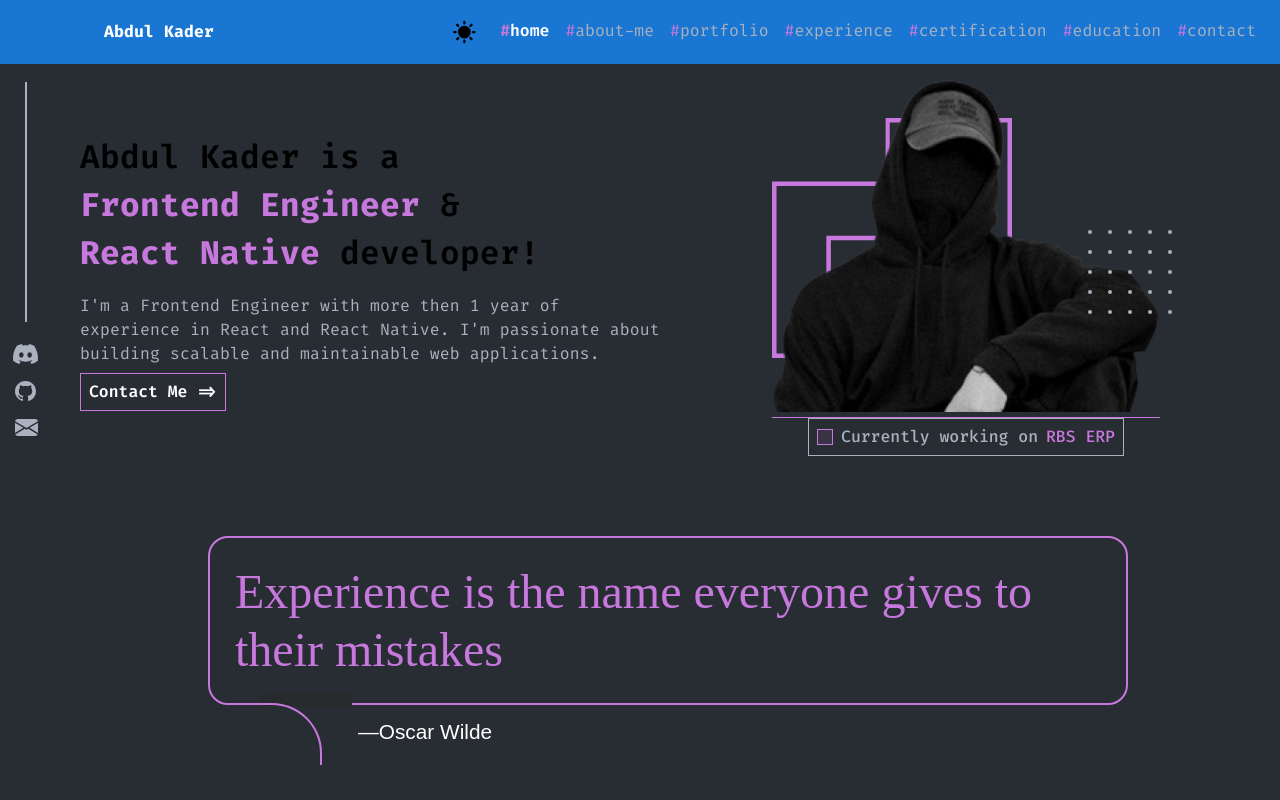
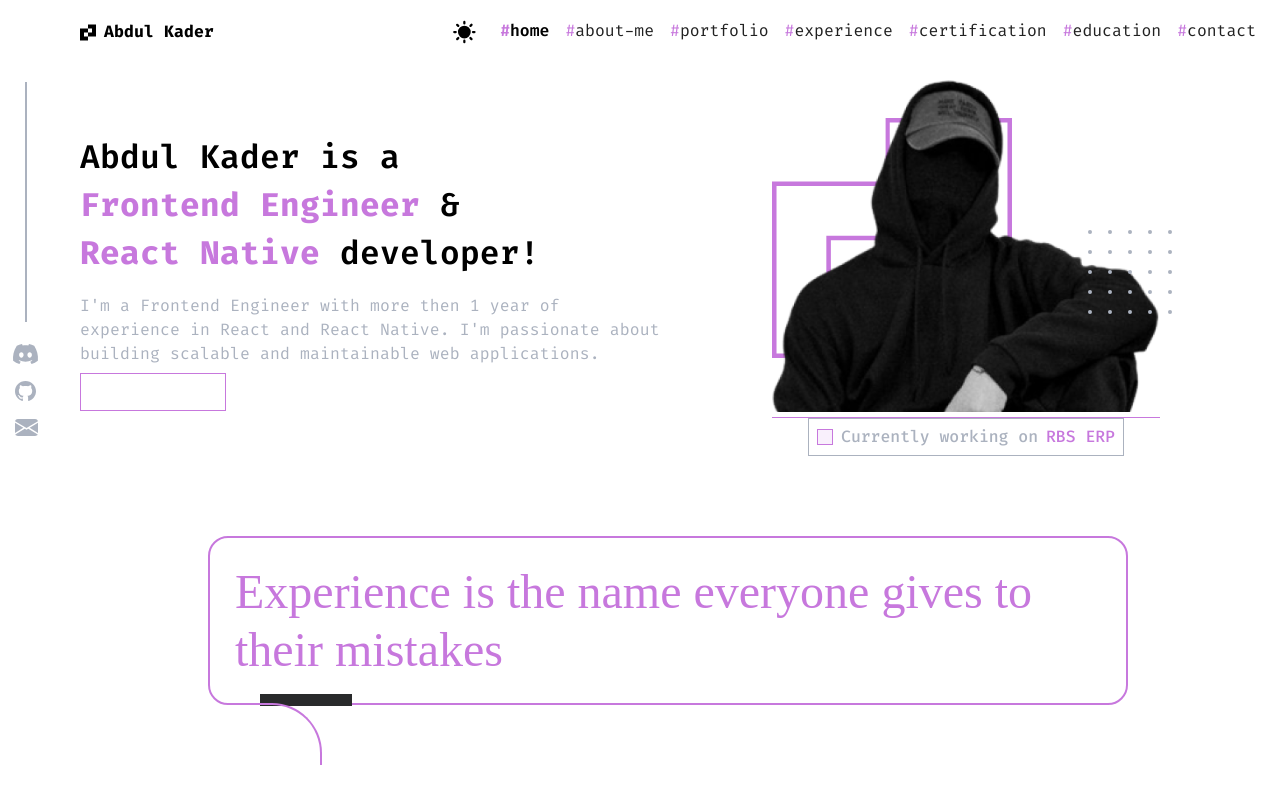
Before and after one commit to abdulkadershohan/react-protfolio, a React (Create React App) app: page / in a window 1280 px wide. Shown: the top 800 px of the page. Built offline with nearby package versions, Linux system fonts and the light colour scheme.

Commit message:
app bar and side bar dark done

```diff
--- a/src/components/drawerNew/NewDrawer.js
+++ b/src/components/drawerNew/NewDrawer.js
@@ -61,8 +61,7 @@ const navbarData = {
 }
 
 function DrawerAppBar(props, { children }) {
-    const { mode, color } = useSelector(state => state.theme)
-    console.log(mode)
+    const { mode, mainBgColorDark, mainBgColorLight, textDark, textLight, textWhite, textGray } = useSelector(state => state.theme)
     const isDark = Boolean(mode === 'dark')
     const dispatch = useDispatch()
     const { routes, logo, logoTitle } = navbarData
@@ -161,7 +160,7 @@ function DrawerAppBar(props, { children }) {
         }}>
             <AppBar component="nav"
                 sx={{
-                    backgroundColor: isDark ? process.env.REACT_APP_BACKGROUND_COLOR_DARK_MODE : process.env.REACT_APP_BACKGROUND_COLOR_LIGHT_MODE,
+                    backgroundColor: isDark ? mainBgColorDark : mainBgColorLight,
                     boxShadow: 'none',
                     pl: {
                         md: 7,
@@ -171,21 +170,16 @@ function DrawerAppBar(props, { children }) {
             >
                 <Toolbar>
                     <IconButton
-                        color="inherit"
                         aria-label="open drawer"
                         edge="start"
                         onClick={handleDrawerToggle}
-                        sx={{ mr: 2, display: { md: 'none' } }}
+                        sx={{
+                            mr: 2, display: { md: 'none' },
+                            color: isDark ? textLight : textDark,
+                        }}
                     >
                         <MenuIcon />
                     </IconButton>
-                    {/* <Typography
-                        variant="h6"
-                        component="div"
-                        sx={{ flexGrow: 1, display: { xs: 'none', sm: 'block' } }}
-                    >
-                        MUI
-                    </Typography> */}
                     <Box
                         sx={{ flexGrow: 1, display: { xs: 'none', md: 'block' } }}
                         component="div"
@@ -205,11 +199,11 @@ function DrawerAppBar(props, { children }) {
                                 style={{ width: 15, height: 15 }}
                             /> */}
                             <LogoImg
-                                iconColor={isDark ? process.env.REACT_APP_TEXT_COLOR_DARK_MODE : process.env.REACT_APP_TEXT_COLOR_LIGHT_MODE}
+                                iconColor={isDark ? textLight : textDark}
                             />
                             <CTypography
                                 fontSize="1rem"
-                                color={isDark ? process.env.REACT_APP_TEXT_COLOR_DARK_MODE : process.env.REACT_APP_TEXT_COLOR_LIGHT_MODE}
+                                color={isDark ? textLight : textDark}
 
                             >
                                 Abdul Kader
@@ -233,7 +227,7 @@ function DrawerAppBar(props, { children }) {
 
                         >
                             <SunIcon
-                                iconColor={isDark ? '#fff' : '#000'}
+                                iconColor={isDark ? textLight : textDark}
                             />
                         </IconButton>
                         {
@@ -246,13 +240,13 @@ function DrawerAppBar(props, { children }) {
                                             {
                                                 // borderRight: "4px solid white",
                                                 // background: "rgb(45, 51, 89)"
-                                                color: isDark ? process.env.REACT_APP_TEXT_COLOR_DARK_MODE : process.env.REACT_APP_TEXT_COLOR_LIGHT_MODE,
+                                                color: isDark ? textWhite : textDark,
                                                 fontFamily: "FiraCode",
                                                 fontWeight: 600,
 
                                             }
                                             : {
-                                                color: "#ABB2BF",
+                                                color: isDark ? textLight : textGray,
                                                 fontFamily: "FiraCode",
                                                 fontWeight: 400,
 
@@ -267,7 +261,7 @@ function DrawerAppBar(props, { children }) {
                                             component="span"
                                             sx={{
                                                 "&:hover": {
-                                                    color: isDark ? process.env.REACT_APP_TEXT_COLOR_DARK_MODE : process.env.REACT_APP_TEXT_COLOR_LIGHT_MODE,
+                                                    color: isDark ? textWhite : textDark,
                                                 }
                                             }}
 
@@ -293,7 +287,7 @@ function DrawerAppBar(props, { children }) {
                     }}
                     PaperProps={{
                         sx: {
-                            backgroundColor: isDark ? process.env.REACT_APP_BACKGROUND_COLOR_DARK_MODE : process.env.REACT_APP_BACKGROUND_COLOR_LIGHT_MODE,
+                            backgroundColor: isDark ? mainBgColorDark : mainBgColorLight,
                         }
                     }}
                     sx={{
@@ -316,7 +310,7 @@ function DrawerAppBar(props, { children }) {
             <Box component="main" sx={{
                 p: 2,
                 pr: 3,
-                backgroundColor: isDark ? process.env.REACT_APP_BACKGROUND_COLOR_DARK_MODE : process.env.REACT_APP_BACKGROUND_COLOR_LIGHT_MODE,
+                backgroundColor: isDark ? mainBgColorDark : mainBgColorLight,
                 width: '100%',
 
             }}>
--- a/src/features/theme/themeSlice.js
+++ b/src/features/theme/themeSlice.js
@@ -6,10 +6,12 @@ const getInitialTheme = () => {
 
 const initialState = {
     mode: getInitialTheme() ? "dark" : "light",
+    mainBgColorDark: '#282C33',
+    mainBgColorLight: '#ffffff',
     textDark: '#000000',
-    textLight: '#ffffff',
-    dark: '#000000',
-    light: '#ffffff',
+    textGray: '#212121',
+    textLight: '#ABB2BF',
+    textWhite: '#fff',
 }
 const themeSlice = createSlice({
     name: "theme",
```
